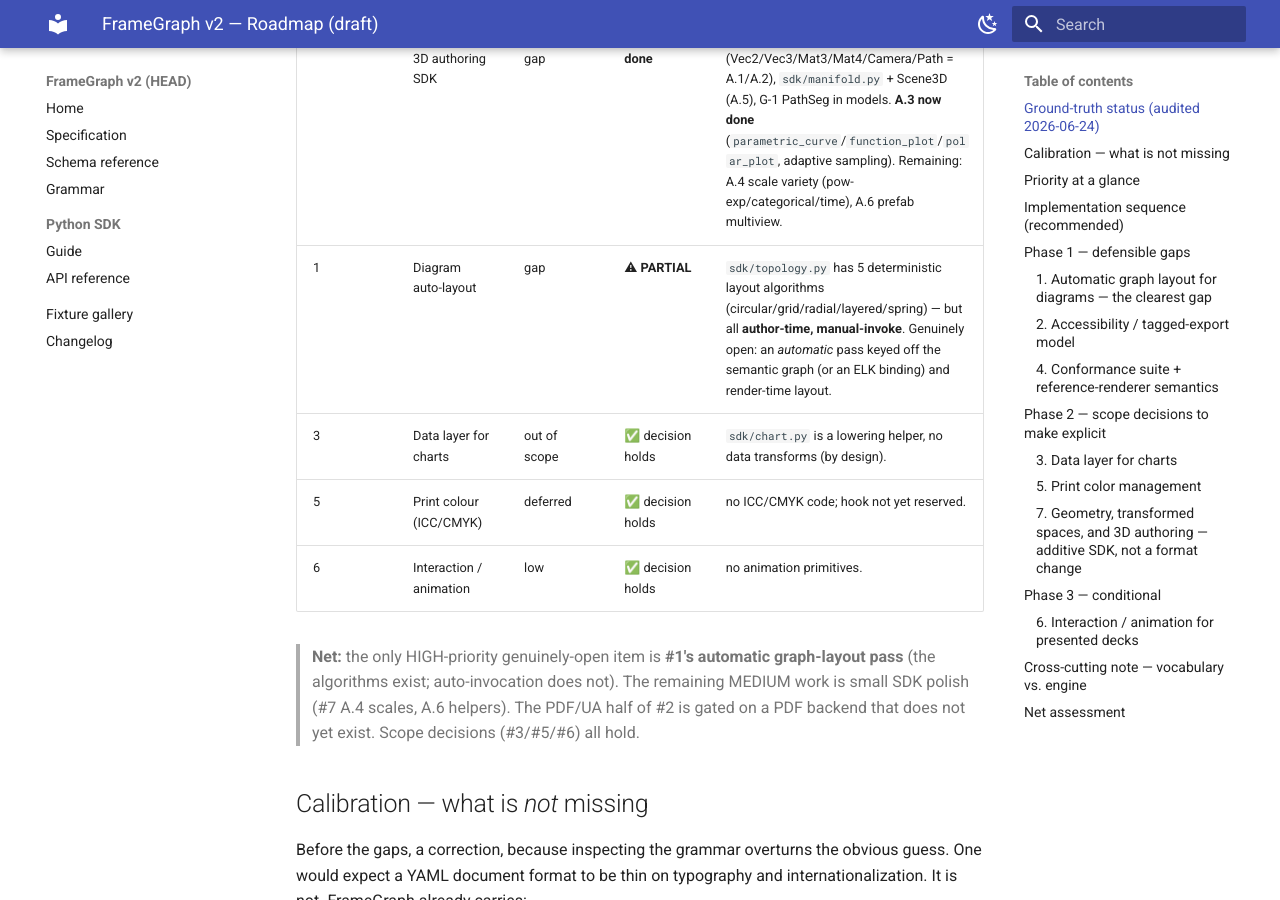
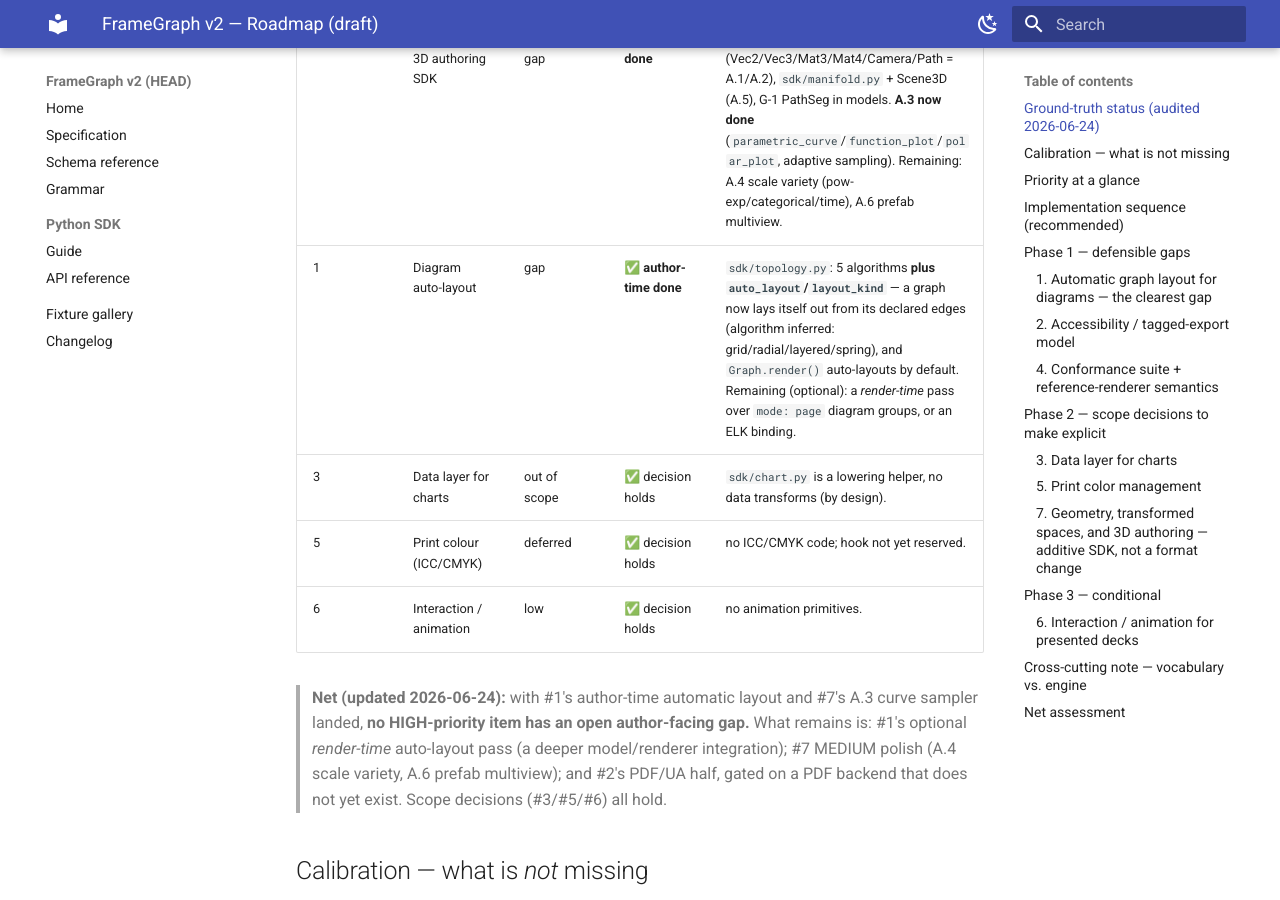
Before and after one commit to pedroanisio/frameforge, an MkDocs documentation site: the page built from docs/roadmap-draft.md, in a window 1280 px wide and 900 px high, scrolled down 1020 px. Built offline with MkDocs 1.6.1 and Material for MkDocs 9.7.7, drawn with Linux system fonts in a browser that asks for light colours.

Commit message:
docs(roadmap): item 1 author-time auto-layout done; net status refreshed
Co-Authored-By: Claude Opus 4.8 <noreply@anthropic.com>
Claude-Session: https://claude.ai/code/session_01JYREyyepwLWY1VGgLMfiTM

```diff
--- a/docs/roadmap-draft.md
+++ b/docs/roadmap-draft.md
@@ -57,15 +57,16 @@ appendix_references:
 | 4 | Conformance + golden render | gap | ✅ **DONE** | `tooling/render_golden.py`, `tests/golden/oracle.lock.json` (SHA-256 lock, CI-gated); schema `$id` resolvable. |
 | 2 | Accessibility / tagged export | gap | ✅ **SVG done**, PDF/UA open | `svg.py` a11y_wrap (decorative/role/alt/actual_text), root lang/title/desc, `_render_page_body_in_reading_order`, `tooling/check_accessibility.py`; tests. PDF/UA awaits a PDF backend. |
 | 7 | Geometry / 3D authoring SDK | additive gap | ✅ **mostly done** | `sdk/geometry.py` (Vec2/Vec3/Mat3/Mat4/Camera/Path = A.1/A.2), `sdk/manifold.py` + Scene3D (A.5), G-1 PathSeg in models. **A.3 now done** (`parametric_curve`/`function_plot`/`polar_plot`, adaptive sampling). Remaining: A.4 scale variety (pow-exp/categorical/time), A.6 prefab multiview. |
-| 1 | Diagram auto-layout | gap | ⚠ **PARTIAL** | `sdk/topology.py` has 5 deterministic layout algorithms (circular/grid/radial/layered/spring) — but all **author-time, manual-invoke**. Genuinely open: an *automatic* pass keyed off the semantic graph (or an ELK binding) and render-time layout. |
+| 1 | Diagram auto-layout | gap | ✅ **author-time done** | `sdk/topology.py`: 5 algorithms **plus `auto_layout`/`layout_kind`** — a graph now lays itself out from its declared edges (algorithm inferred: grid/radial/layered/spring), and `Graph.render()` auto-layouts by default. Remaining (optional): a *render-time* pass over `mode: page` diagram groups, or an ELK binding. |
 | 3 | Data layer for charts | out of scope | ✅ decision holds | `sdk/chart.py` is a lowering helper, no data transforms (by design). |
 | 5 | Print colour (ICC/CMYK) | deferred | ✅ decision holds | no ICC/CMYK code; hook not yet reserved. |
 | 6 | Interaction / animation | low | ✅ decision holds | no animation primitives. |
 
-> **Net:** the only HIGH-priority genuinely-open item is **#1's automatic
-> graph-layout pass** (the algorithms exist; auto-invocation does not). The
-> remaining MEDIUM work is small SDK polish (#7 A.4 scales, A.6 helpers). The PDF/UA
-> half of #2 is gated on a PDF backend that does not yet exist. Scope decisions
+> **Net (updated 2026-06-24):** with #1's author-time automatic layout and #7's A.3
+> curve sampler landed, **no HIGH-priority item has an open author-facing gap.** What
+> remains is: #1's optional *render-time* auto-layout pass (a deeper model/renderer
+> integration); #7 MEDIUM polish (A.4 scale variety, A.6 prefab multiview); and #2's
+> PDF/UA half, gated on a PDF backend that does not yet exist. Scope decisions
 > (#3/#5/#6) all hold.
 
 ## Calibration — what is *not* missing
```
